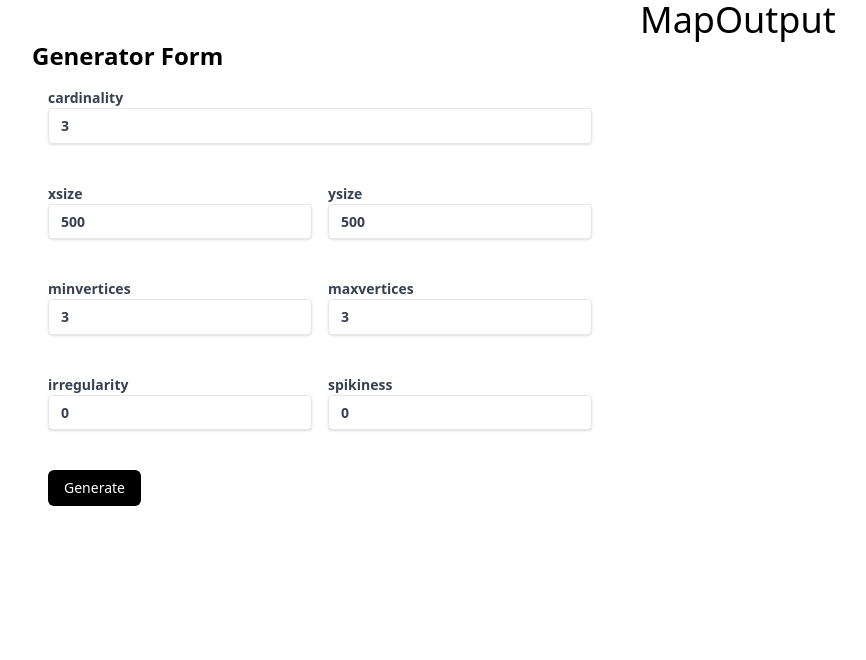
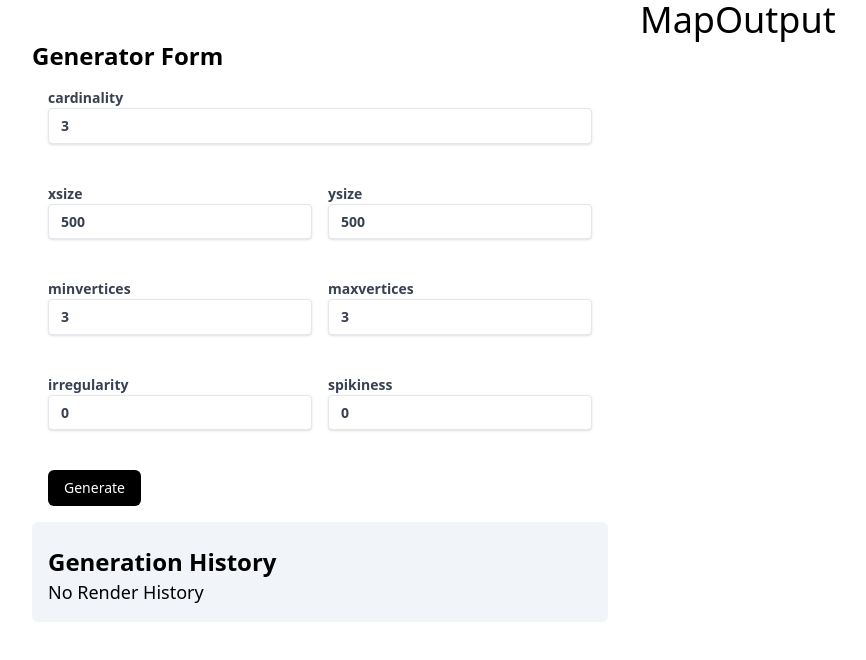
Before and after one commit to Capstone-537-565-609-668/react-fe, a React (Create React App) app: page / in a window 1280 px wide. Shown: the top 660 px of the page, without its empty margins (0-866 px from the left). Built offline with nearby package versions, Linux system fonts and the light colour scheme.

Commit message:
[add] history-navigation

```diff
--- a/src/components/generator-dashboard/GeneratorForm.js
+++ b/src/components/generator-dashboard/GeneratorForm.js
@@ -1,5 +1,6 @@
 import { Loader2 } from "lucide-react";
 import React, { useState } from "react";
+import useHistory from "../../hooks/useHistory";
 
 const initObj = {
   cardinality: 3,
@@ -13,6 +14,8 @@ const initObj = {
 const GeneratorForm = ({ setData }) => {
   const [requestData, setRequestData] = useState(initObj);
   const [loading, setLoading] = useState(false);
+  const { history, addToHistory } = useHistory();
+
   const handleChange = (e) => {
     setRequestData({ ...requestData, [e.target.name]: e.target.value });
   };
@@ -21,6 +24,7 @@ const GeneratorForm = ({ setData }) => {
     e.preventDefault();
     console.log(requestData);
     setLoading(true);
+
     fetch("http://localhost:5000/", {
       method: "POST",
       headers: {
@@ -41,6 +45,7 @@ const GeneratorForm = ({ setData }) => {
         console.log(temp.features.map((item) => item.geometry.coordinates[0]));
         setData(temp.features.map((item) => item.geometry.coordinates[0]));
         setLoading(false);
+        addToHistory({ ...requestData, dataset_id: res.dataset_id });
       })
       .catch((err) => {
         console.log(err);
@@ -48,7 +53,8 @@ const GeneratorForm = ({ setData }) => {
       });
   };
   return (
-    <div className="col-span-1 p-8">
+    <div className="col-span-1 p-8 flex flex-col">
+      <div>
         <h2>
           <span className="text-2xl font-bold">Generator Form</span>
         </h2>
@@ -183,6 +189,49 @@ const GeneratorForm = ({ setData }) => {
           </div>
         </div>
       </div>
+      <div className="bg-slate-100 rounded-md p-4" key={history}>
+        <h3>
+          <span className="text-2xl font-bold">Generation History</span>
+        </h3>
+        {history?.map((item) => (
+          <div
+            className="flex gap-4 text-sm cursor-pointer bg-white p-4 rounded-sm my-2"
+            onClick={() => setRequestData(item)}
+            key={item?.dataset_id}
+          >
+            <p>
+              <span>Cardinality:</span>
+              {item.cardinality}
+            </p>
+            <p>
+              <span>Xsize:</span>
+              {item.xsize}
+            </p>
+            <p>
+              <span>Ysize:</span>
+              {item.ysize}
+            </p>
+            <p>
+              <span>Min Vertices:</span>
+              {item.minvertices}
+            </p>
+            <p>
+              <span>Max Vertices:</span>
+              {item.maxvertices}
+            </p>
+            <p>
+              <span>Irregularity:</span>
+              {item.irregularity}
+            </p>
+            <p>
+              <span>Spikiness:</span>
+              {item.spikiness}
+            </p>
+          </div>
+        ))}
+        {!history?.length && <p className="text-lg">No Render History</p>}
+      </div>
+    </div>
   );
 };
 
--- /dev/null
+++ b/src/hooks/useHistory.js
@@ -0,0 +1,17 @@
+import { useEffect, useState } from "react";
+
+export default function useHistory() {
+  const [history, setHistory] = useState([]);
+  const addToHistory = (data) => {
+    const tempHistory = [...history, data];
+    setHistory(tempHistory);
+    localStorage.setItem("history", JSON.stringify(tempHistory));
+  };
+  useEffect(() => {
+    if (typeof window !== typeof undefined) {
+      setHistory(JSON.parse(localStorage.getItem("history")) || []);
+    }
+  }, []);
+
+  return { history, addToHistory };
+}
```
Lines whose indentation alone changed are shown as unchanged.
